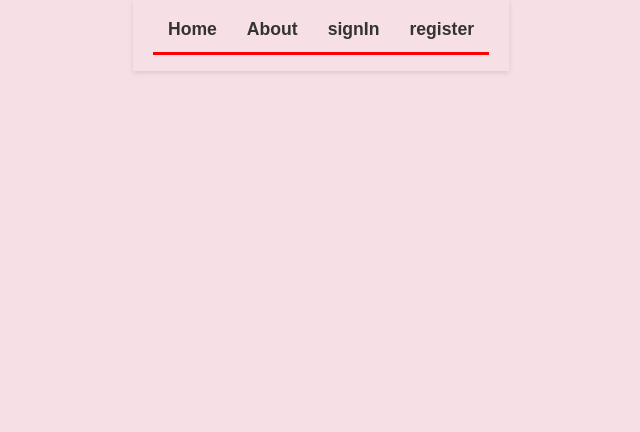
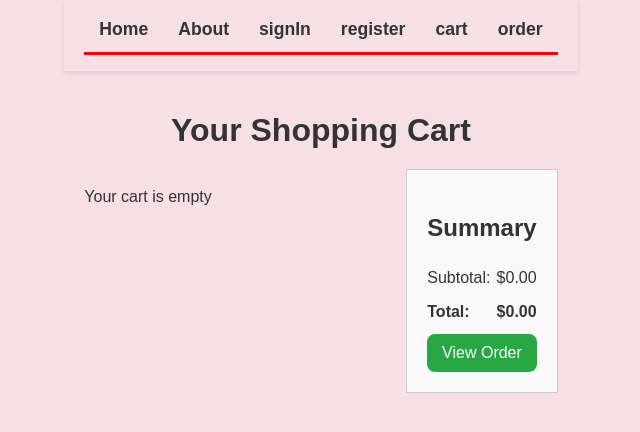
Before and after one commit to FA-FG/GA_Mart_Front, a React (Vite) app: page /cart in a window 1280 px wide. Shown: the top 432 px of the page, without its empty margins (319-959 px from the left). Built offline with nearby package versions, Linux system fonts and the light colour scheme.

Commit message:
page startup

```diff
--- a/src/App.css
+++ b/src/App.css
@@ -178,3 +178,252 @@ header {
     justify-content: space-around; /* Adjust for smaller screens */
   }
 }
+
+
+
+/* cart */
+/* src/pages/CartPage.css */
+.cart-page {
+  padding: 20px;
+}
+
+.cart-container {
+  display: flex;
+  justify-content: space-between;
+}
+
+.cart-items {
+  flex: 3;
+  margin-right: 20px;
+}
+
+.cart-summary {
+  flex: 1;
+}
+
+h1 {
+  text-align: center;
+  font-size: 2rem;
+}
+
+.cart-item {
+  display: flex;
+  align-items: center;
+  padding: 15px;
+  border-bottom: 1px solid #ccc;
+}
+
+.cart-item-img {
+  width: 80px;
+  height: 80px;
+  object-fit: cover;
+  margin-right: 20px;
+}
+
+.cart-item-details {
+  flex: 1;
+}
+
+.cart-item-name {
+  font-size: 1.1rem;
+  font-weight: bold;
+}
+
+.cart-item-price {
+  font-size: 1rem;
+  color: #333;
+}
+
+.cart-item-quantity {
+  width: 50px;
+  margin: 0 10px;
+}
+
+.remove-btn {
+  background-color: red;
+  color: white;
+  border: none;
+  padding: 5px 10px;
+  cursor: pointer;
+}
+
+
+/* src/pages/CartPage.css */
+.cart-page {
+  padding: 20px;
+}
+
+.cart-container {
+  display: flex;
+  justify-content: space-between;
+}
+
+.cart-items {
+  flex: 3;
+  margin-right: 20px;
+}
+
+.cart-summary {
+  flex: 1;
+}
+
+h1 {
+  text-align: center;
+  font-size: 2rem;
+}
+
+.cart-item {
+  display: flex;
+  align-items: center;
+  padding: 15px;
+  border-bottom: 1px solid #ccc;
+}
+
+.cart-item-img {
+  width: 80px;
+  height: 80px;
+  object-fit: cover;
+  margin-right: 20px;
+}
+
+.cart-item-details {
+  flex: 1;
+}
+
+.cart-item-name {
+  font-size: 1.1rem;
+  font-weight: bold;
+}
+
+.cart-item-price {
+  font-size: 1rem;
+  color: #333;
+}
+
+.cart-item-quantity {
+  width: 50px;
+  margin: 0 10px;
+}
+
+.remove-btn {
+  background-color: red;
+  color: white;
+  border: none;
+  padding: 5px 10px;
+  cursor: pointer;
+}
+
+
+/* src/components/CartItem.css */
+.cart-item {
+  display: flex;
+  padding: 15px;
+  border-bottom: 1px solid #ddd;
+  align-items: center;
+}
+
+.cart-item-img {
+  width: 80px;
+  height: 80px;
+  margin-right: 15px;
+}
+
+.cart-item-details {
+  flex: 1;
+}
+
+.cart-item-name {
+  font-size: 1.1rem;
+  font-weight: bold;
+}
+
+.cart-item-price {
+  color: #333;
+}
+
+.cart-item-quantity {
+  width: 50px;
+  margin: 0 10px;
+}
+
+.remove-btn {
+  padding: 5px 10px;
+  background-color: red;
+  color: white;
+  border: none;
+  cursor: pointer;
+}
+
+
+/* src/components/CartSummary.css */
+.cart-summary-container {
+  padding: 20px;
+  border: 1px solid #ccc;
+  background-color: #f9f9f9;
+}
+
+h2 {
+  font-size: 1.5rem;
+  margin-bottom: 20px;
+}
+
+.summary-item {
+  display: flex;
+  justify-content: space-between;
+  margin-bottom: 10px;
+}
+
+.summary-item span {
+  font-size: 1rem;
+}
+
+.summary-total {
+  font-weight: bold;
+  font-size: 1.2rem;
+}
+
+.checkout-btn {
+  width: 100%;
+  padding: 10px;
+  background-color: #28a745;
+  color: white;
+  border: none;
+  cursor: pointer;
+  font-size: 1rem;
+}
+
+.checkout-btn:hover {
+  background-color: #218838;
+}
+
+
+.add-to-cart-btn {
+  background-color: #4CAF50;
+  color: white;
+  padding: 10px 20px;
+  border: none;
+  cursor: pointer;
+}
+
+.add-to-cart-btn:hover {
+  background-color: #45a049;
+}
+
+.added-message {
+  color: green;
+  font-weight: bold;
+  margin-top: 10px;
+}
+
+.cart-info {
+  margin-top: 20px;
+}
+
+.cart-info ul {
+  list-style-type: none;
+  padding: 0;
+}
+
+.cart-info li {
+  margin: 5px 0;
+}
--- a/src/App.jsx
+++ b/src/App.jsx
@@ -28,8 +28,9 @@ const App = () => {
           />
           <Route path="/product/:gameId" element={<ProductDetails />} />
           <Route path="/view/products/:genreId" element={<ViewProduct />} />
-          <Route path="/order/:id" element={<OrderDetails />} />
-          <Route path="/carts/:cartId" element={<Cart />} />
+          <Route path="/order" element={<OrderDetails />} />
+          <Route path="/cart" element={<Cart />} />
+
         </Routes>
       </main>
     </div>
--- a/src/components/Header.jsx
+++ b/src/components/Header.jsx
@@ -13,6 +13,8 @@ const Header = () => {
           </Link>
           <Link to="/login" className="nav-link">signIn</Link>
         <Link to="/register" className="nav-link">register</Link>
+        <Link to="/cart" className="nav-link">cart</Link>
+        <Link to="/order" className="nav-link">order</Link>
         </nav>
       </div>
     </header>
--- /dev/null
+++ b/src/components/Item.jsx
@@ -0,0 +1,26 @@
+// src/components/CartItem.js
+import React from 'react';
+import '../App.css';
+
+const CartItem = ({ product }) => {
+  if (!product) return null;
+
+  return (
+    <div className="cart-item">
+      <img className="cart-item-img" src={product.image || 'default-image.jpg'} alt={product.name} />
+      <div className="cart-item-details">
+        <h3 className="cart-item-name">{product.name || 'Product Name'}</h3>
+        <p className="cart-item-price">{product.price || '$0.00'}</p>
+        <input
+          type="number"
+          className="cart-item-quantity"
+          value={product.quantity || 1}
+          min="1"
+        />
+        <button className="remove-btn">Remove</button>
+      </div>
+    // </div>
+  );
+};
+
+export default CartItem;
--- /dev/null
+++ b/src/components/Sumup.jsx
@@ -0,0 +1,28 @@
+// src/components/CartSummary.js
+import React from 'react';
+import '../App.css';
+
+const CartSummary = () => {
+
+  const subtotal = 0.00;
+
+  const total = subtotal ;
+
+  return (
+    <div className="cart-summary-container">
+      <h2>Summary</h2>
+      <div className="summary-item">
+        <span>Subtotal:</span>
+        <span>${subtotal.toFixed(2)}</span>
+      </div>
+
+      <div className="summary-item summary-total">
+        <span>Total:</span>
+        <span>${total.toFixed(2)}</span>
+      </div>
+      <button className="checkout-btn">View Order</button>
+    </div>
+  );
+};
+
+export default CartSummary;
--- a/src/pages/Cart.jsx
+++ b/src/pages/Cart.jsx
@@ -1,4 +1,36 @@
-const Cart = () => {
-  return <p>Hi</p>
-}
-export default Cart
+// src/pages/CartPage.js
+import React from 'react';
+import CartItem from '../components/Item';
+import CartSummary from '../components/Sumup';
+import '../App.css';
+
+const CartPage = () => {
+  // Placeholder for products (empty for now)
+  const products = [];
+
+  return (
+    <div className="cart-page">
+      <h1>Your Shopping Cart</h1>
+      <div className="cart-container">
+        <div className="cart-items">
+          {products.length === 0 ? (
+            <p>Your cart is empty</p>
+          ) :
+          (
+            products.map((product) => (
+              <CartItem key={product.id} product={product} />
+            )
+          )
+          )
+          }
+        </div>
+
+        <div className="cart-summary">
+          <CartSummary />
+        </div>
+      </div>
+     </div>
+  );
+};
+
+export default CartPage;
--- a/src/pages/Home.jsx
+++ b/src/pages/Home.jsx
@@ -1,12 +1,47 @@
-import React, { useState } from 'react'
+import React, { useState, useEffect } from 'react'
 import ProductCard from '../components/ProductCard'
-import fakeDatabase from '../db/Products' // Assuming this is where your products are stored
+import fakeDatabase from '../db/Products'
+import { getCart, addProductToCart } from '../services/cart'
+import { getCurrentUser } from '../services/auth' // Ensure this function is available
 
-const Home = ({ products = [] }) => {
-  const [searchQuery, setSearchQuery] = useState('') // State for search query
+const Home = () => {
+  const [searchQuery, setSearchQuery] = useState('')
+  const [cart, setCart] = useState([])
+  const [user, setUser] = useState(null)
 
-  // Filter products based on the search query
-  const filteredProducts = products.filter((product) =>
+  // Fetch user and cart on page load
+  useEffect(() => {
+    const fetchUserCart = async () => {
+      try {
+        const user = await getCurrentUser() // Get the current user
+        setUser(user)
+
+        // Check if the user already has a cart
+        let cartResponse = await getCart(user.id)
+        setCart(cartResponse.productIds)
+      } catch (error) {
+        console.error('Error fetching user or cart:', error)
+      }
+    }
+
+    fetchUserCart()
+  }, [])
+
+  const handleAddToCart = async (product) => {
+    if (!user) {
+      console.error('User is not logged in')
+      return
+    }
+
+    try {
+      const response = await addProductToCart(user.id, product._id) // Add product to the cart
+      setCart(response.productIds) // Update the cart state after adding the product
+    } catch (error) {
+      console.error('Error adding product to cart:', error)
+    }
+  }
+
+  const filteredProducts = fakeDatabase.filter((product) =>
     product.name.toLowerCase().includes(searchQuery.toLowerCase())
   )
 
@@ -14,41 +49,46 @@ const Home = ({ products = [] }) => {
     <div className="home-container">
       <h2>Product List</h2>
 
-      {/* Search Bar */}
       <div className="search-container">
         <input
           type="text"
           placeholder="Search products by name..."
           value={searchQuery}
-          onChange={(e) => setSearchQuery(e.target.value)} // Update search query
+          onChange={(e) => setSearchQuery(e.target.value)}
           className="search-input"
         />
-        {/* Clear Button */}
-        <button
-          onClick={() => setSearchQuery('')} // Clear search when clicked
-          className="clear-button"
-        >
-          Search
-        </button>
+        <button onClick={() => setSearchQuery('')} className="clear-button">Clear Search</button>
       </div>
 
-      {/* Product List */}
       <div className="product-list">
         {filteredProducts.length > 0 ? (
-          filteredProducts.map((product, index) => (
+          filteredProducts.map((product) => (
             <ProductCard
-              key={index}
+              key={product._id}
               name={product.name}
+              price={product.price}
               quantity={product.quantity}
               unit={product.unit}
-              price={product.price}
               image={product.image}
+              onAddToCart={() => handleAddToCart(product)}
             />
           ))
         ) : (
           <p>No products found.</p>
         )}
       </div>
+
+      {/* Cart Information */}
+      <div className="cart-info">
+        <h3>Cart</h3>
+        <ul>
+          {cart.map((item) => (
+            <li key={item._id}>
+              {item.name} - Quantity: {item.quantity}
+            </li>
+          ))}
+        </ul>
+      </div>
     </div>
   )
 }
--- /dev/null
+++ b/src/services/api.js
@@ -0,0 +1,22 @@
+import Axios from 'axios'
+
+export const BASE_URL = 'http://localhost:5173'
+
+const Client = Axios.create({ baseURL: BASE_URL })
+
+// Intercepts every request axios makes
+Client.interceptors.request.use(
+  (config) => {
+    // Reads the token in localStorage
+    const token = localStorage.getItem('token')
+    // if the token exists, we set the authorization header
+    if (token) {
+      config.headers['authorization'] = `Bearer ${token}`
+    }
+    return config // We return the new config if the token exists or the default config if no token exists.
+    // Provides the token to each request that passes through axios
+  },
+  (error) => Promise.reject(error)
+)
+
+export default Client
--- /dev/null
+++ b/src/services/auth.js
@@ -0,0 +1,38 @@
+import Client from './api'
+export const RegisterUser = async (data) => {
+  try {
+    const res = await Client.post('/auth/register', data)
+    return res.data
+  } catch (error) {
+    throw error
+  }
+}
+export const SignInUser = async (data) => {
+  try {
+    const res = await Client.post('/auth/login', data)
+    // Set the current signed in users token to localStorage
+    localStorage.setItem('token', res.data.token);
+    return res.data.user
+  } catch (error) {
+    throw error
+  }
+}
+export const CheckSession = async () => {
+  try {
+    // Checks if the current token if it exists is valid
+    const res = await Client.get('/auth/session')
+    return res.data
+  } catch (error) {
+    throw error
+  }
+}
+
+
+export const getCurrentUser = async () => {
+  try {
+    const res = await Client.get('/auth/session')
+    return res.data.user // Assuming your backend sends back the user info
+  } catch (error) {
+    throw error
+  }
+}
--- /dev/null
+++ b/src/services/cart.js
@@ -0,0 +1,19 @@
+import Client from './api'
+
+export const getCart = async (userId) => {
+  try {
+    const response = await Client.get(`/cart/${userId}`)
+    return response.data
+  } catch (error) {
+    throw error
+  }
+}
+
+export const addProductToCart = async (userId, productId) => {
+  try {
+    const response = await Client.post(`/cart/${userId}/add`, { productId })
+    return response.data
+  } catch (error) {
+    throw error
+  }
+}
```
Also changed, not shown: src/components/ProductCard.jsx (+20 -5 lines).
